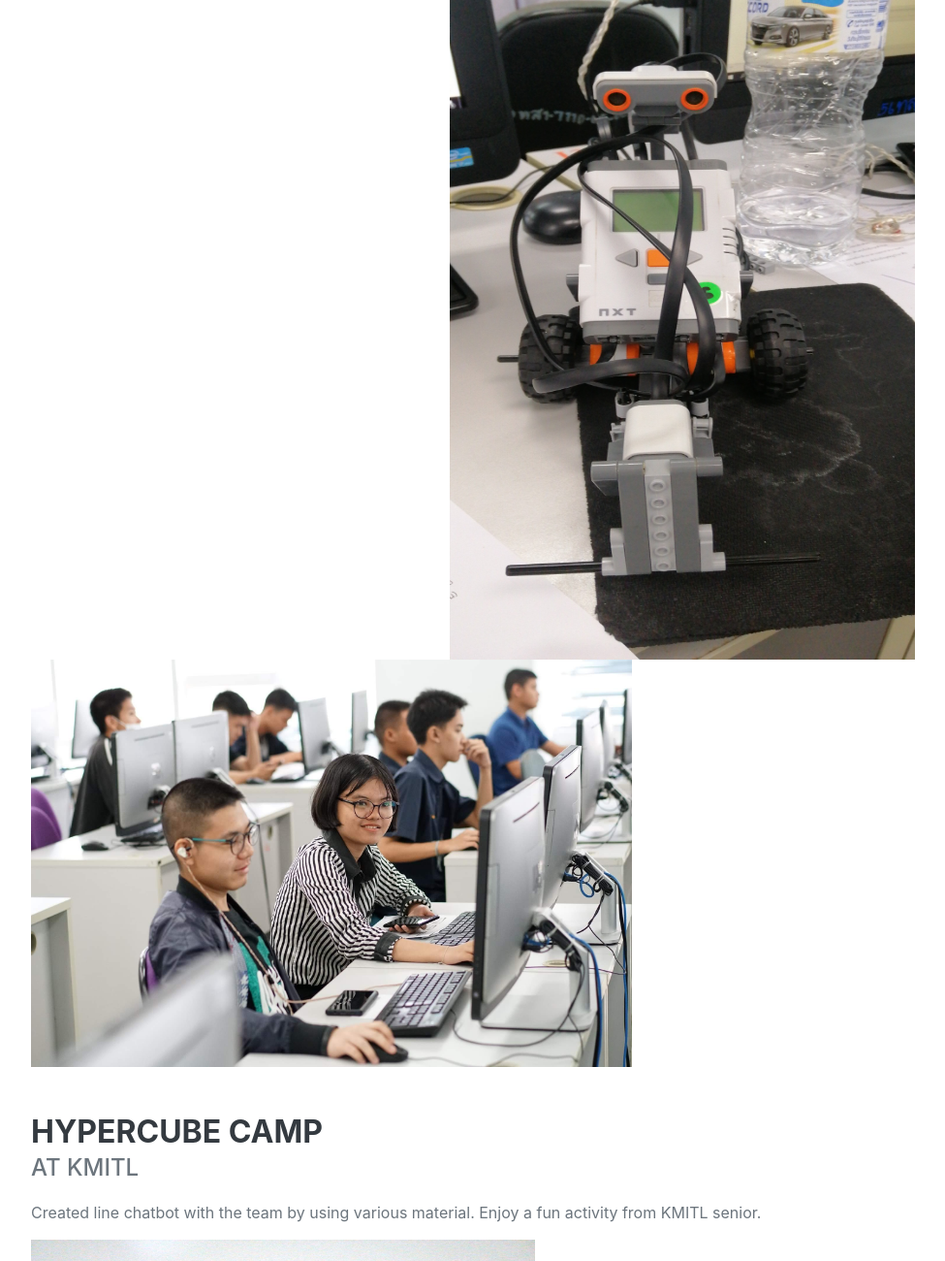
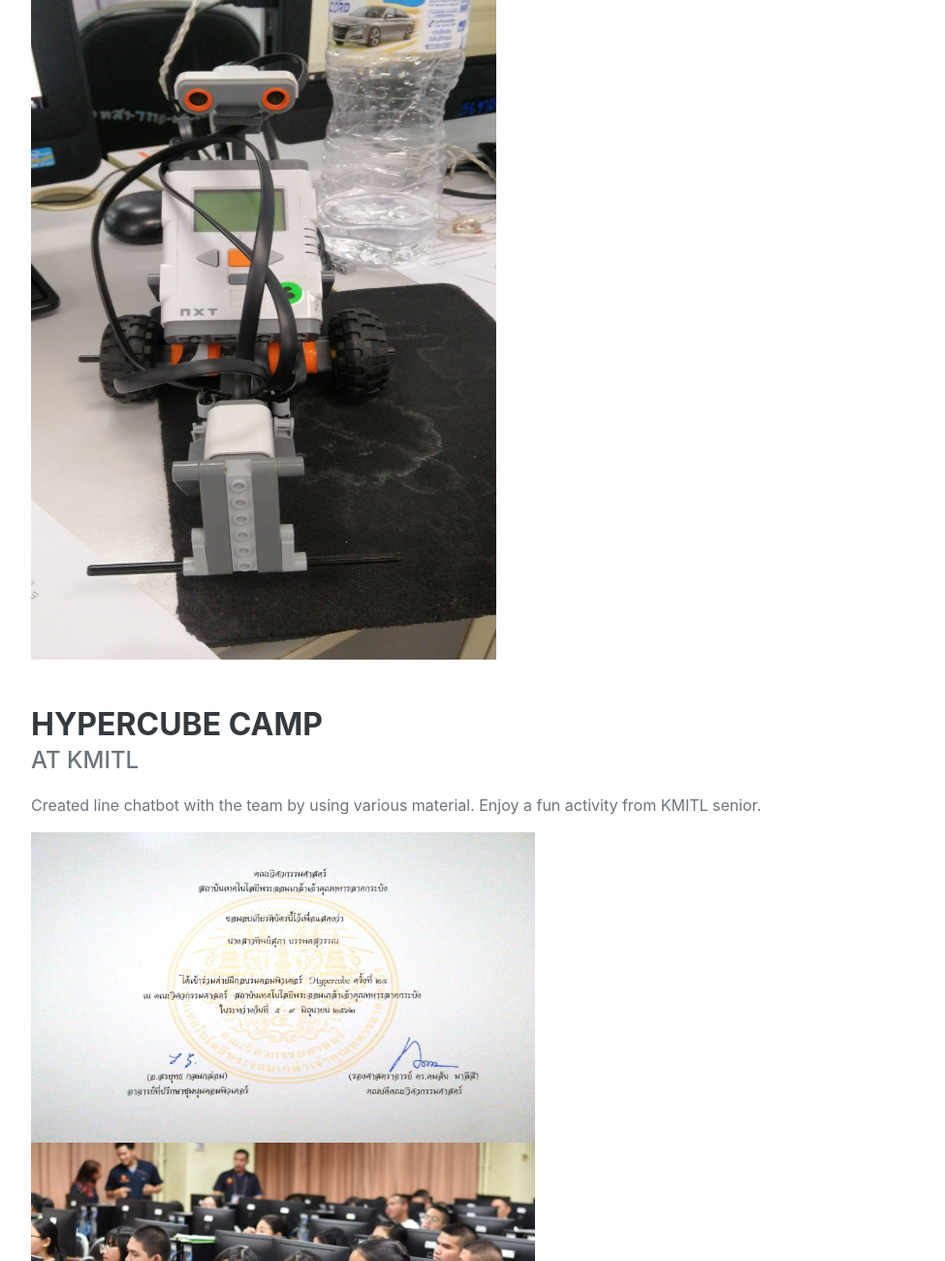
Before and after one commit to AlinciaM/AlinciaM.github.io, a plain HTML site: page index.html in a window 1280 px wide. Shown: the part 1647-2947 px from the top of the page at 97% size, without its empty margins (288-1263 px from the left). Drawn offline with nearby package versions, Linux system fonts and the light colour scheme; a web font is replaced by a local one.

Commit message:
Update index.html

```diff
--- a/index.html
+++ b/index.html
@@ -64,8 +64,8 @@
                             <div class="subheading mb-3">At Faculty of IT KMITL</div>
                             <p>Worked closely with the team to program ET robot by using JAVA.</p>
 							<img src="assets/img/javacer.jpg" width="620" height="420" </img>
-							<img src="assets/img/02.jpg" width="480" height="780" align="right" </img>
-							<img src="assets/img/01.jpg" width="620" height="420" </img>
+							<img src="assets/img/02.jpg" width="480" height="780" </img>
+
                         </div>
                         <div class="flex-shrink-0"><span class="text-primary"></span></div>
                     </div>
```
